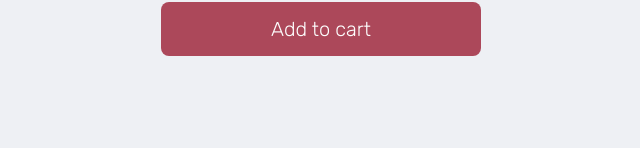
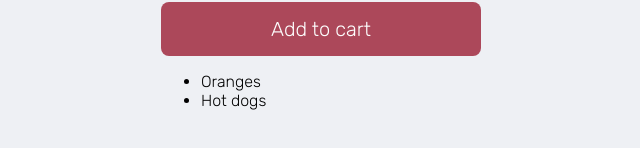
Before and after one commit to abhay0480-eng/firebaseApp, a plain HTML site: page index.html in a window 1280 px wide. Shown: the part 202-350 px from the top of the page, without its empty margins (319-959 px from the left). Drawn offline with Linux system fonts and the light colour scheme.

Commit message:
add demo list in html

```diff
--- a/index.html
+++ b/index.html
@@ -12,6 +12,10 @@
             <img src="assets/cat.jpg">
             <input type="text" id="input-field" placeholder="Bread">
             <button id="add-button">Add to cart</button>
+            <ul id="shopping-list">
+                <li>Oranges</li>
+                <li>Hot dogs</li>
+            </ul>
         </div>
         <script src="index.js" type="module"></script>
     </body>
```
